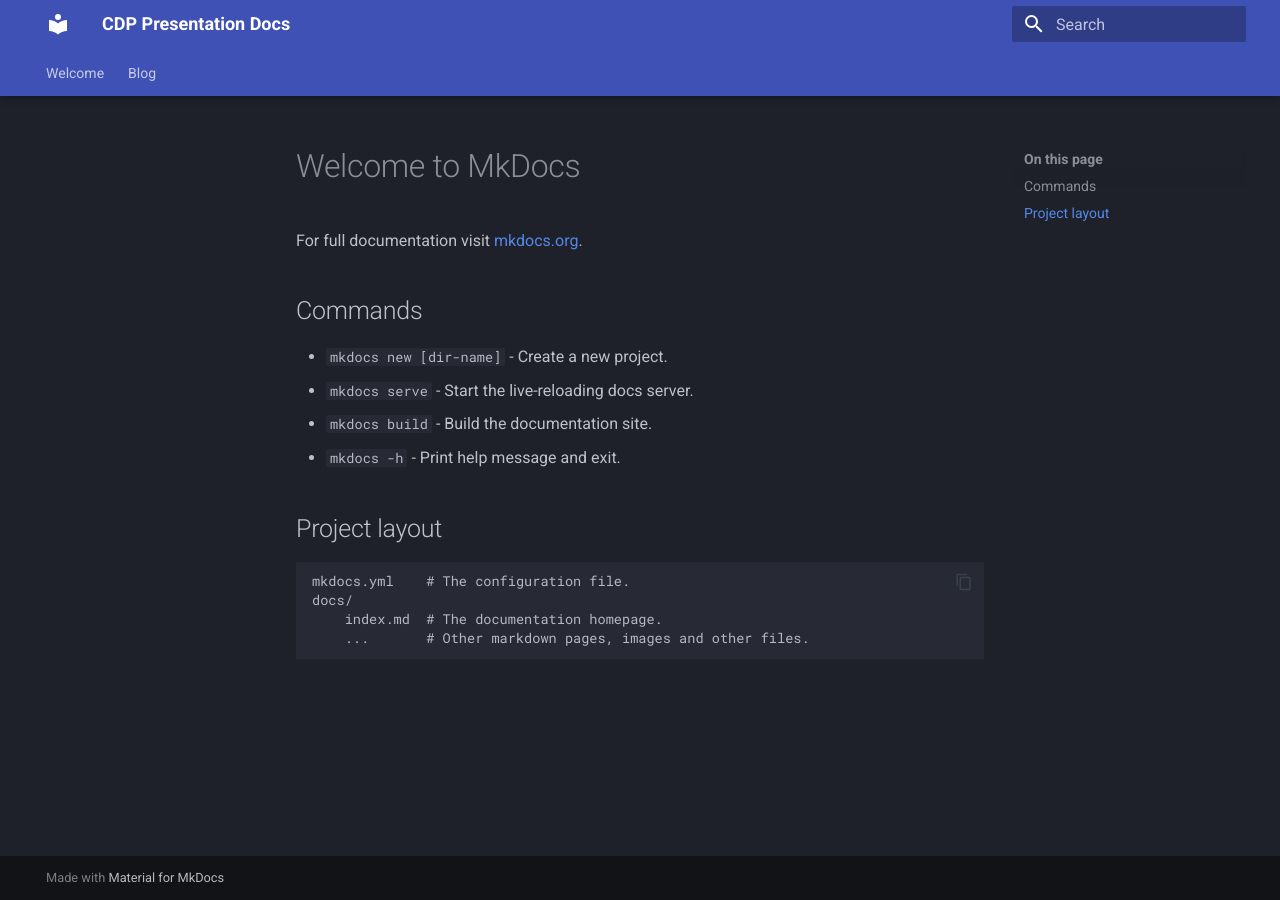
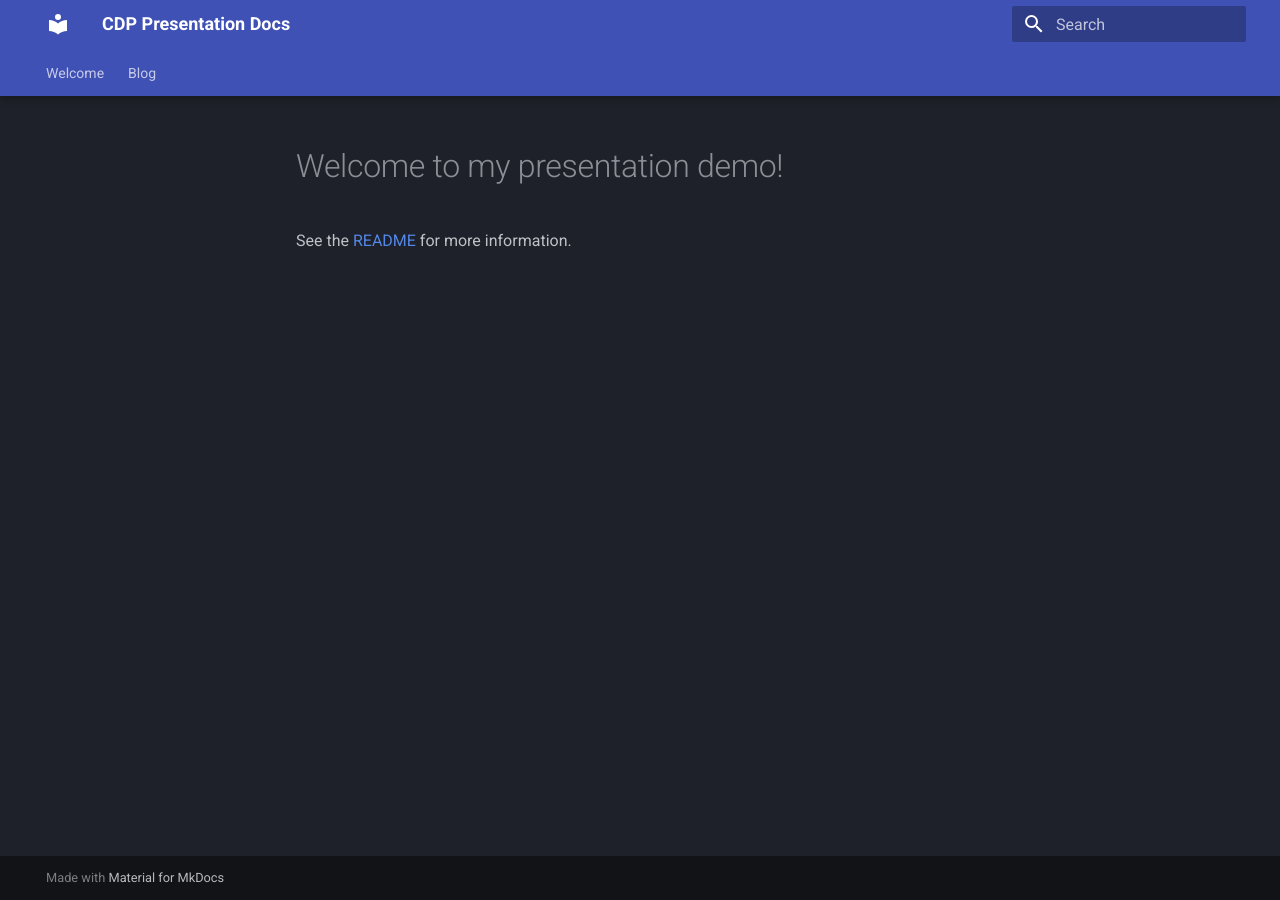
Before and after one commit to cdp-docs/presentation, an MkDocs documentation site: the page built from docs/index.md, in a window 1280 px wide. Built offline with MkDocs 1.6.1 and Material for MkDocs 9.7.7, drawn with Linux system fonts in a browser that asks for light colours.

Commit message:
Remove default mkdocs adverts from index

```diff
--- a/docs/index.md
+++ b/docs/index.md
@@ -1,17 +1,3 @@
-# Welcome to MkDocs
+# Welcome to my presentation demo!
 
-For full documentation visit [mkdocs.org](https://www.mkdocs.org).
-
-## Commands
-
-* `mkdocs new [dir-name]` - Create a new project.
-* `mkdocs serve` - Start the live-reloading docs server.
-* `mkdocs build` - Build the documentation site.
-* `mkdocs -h` - Print help message and exit.
-
-## Project layout
-
-    mkdocs.yml    # The configuration file.
-    docs/
-        index.md  # The documentation homepage.
-        ...       # Other markdown pages, images and other files.
+See the [README](../README.md) for more information.
```
